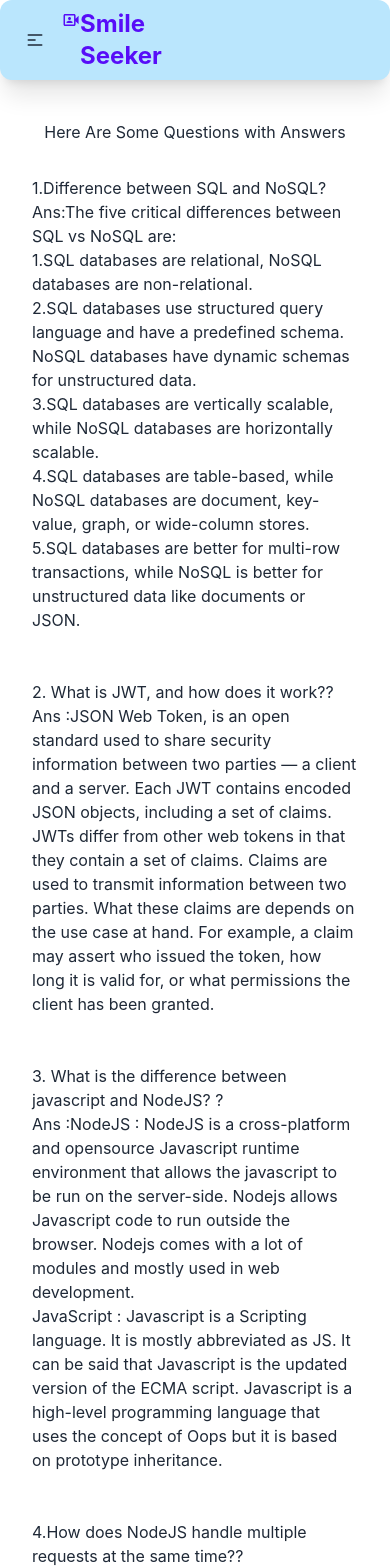
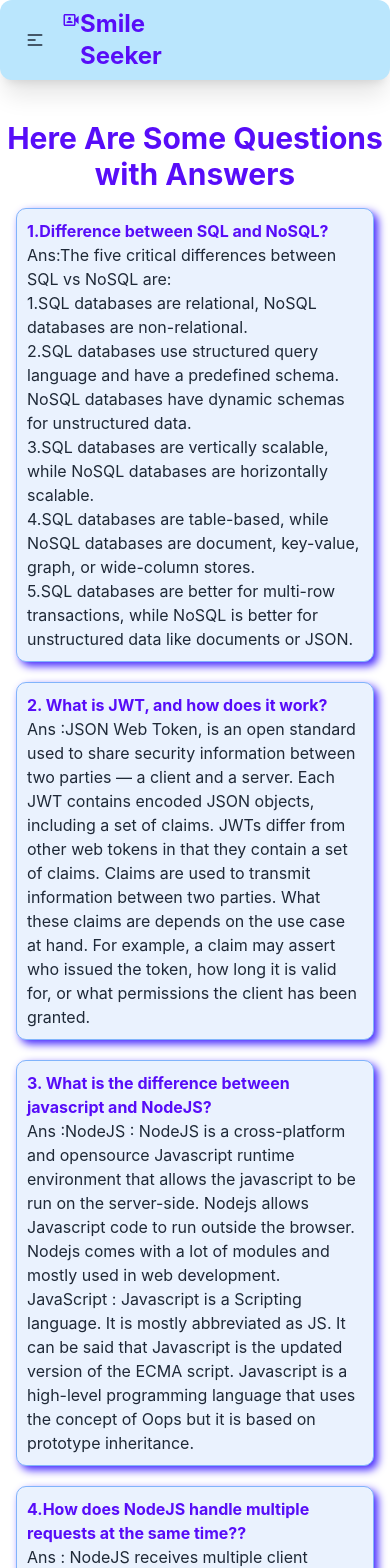
Before and after one commit to JulianaTonu/service-website, a React (Create React App) app: page /blog in a window 390 px wide. Shown: the top 1568 px of the page. Built offline with nearby package versions, Linux system fonts and the light colour scheme; no server answers.

Commit message:
edit blog

```diff
--- a/src/components/Blog/Blog.css
+++ b/src/components/Blog/Blog.css
@@ -0,0 +1,27 @@
+
+.ques{
+    border: 1px solid rgb(129, 180, 251);
+    padding: 10px;
+    border-radius: 10px;
+    /* width: 330px; */
+    margin-left: 10%;
+   margin-bottom: 30px;
+    box-shadow: 4px 4px 8px rgb(68, 39, 254);
+    background-color: rgb(234, 242, 254);
+}
+
+@media screen and (max-width:767px){
+    .ques{
+       width: auto;
+       padding: 10px;
+       margin: auto;
+
+
+    }
+
+    .text{
+        display: grid;
+        grid-template-columns: repeat(1, 1fr);
+      gap: 20px;
+    }
+}
--- a/src/components/Blog/Blog.js
+++ b/src/components/Blog/Blog.js
@@ -5,13 +5,13 @@ const Blog = () => {
     return (
         <div>
 
-            <h1 className='text-center mt-5'>Here Are Some Questions with Answers</h1>
+            <h1 className='text-center mt-5 text-primary text-3xl font-bold'>Here Are Some Questions with Answers</h1>
 
     <div class="container  ">
 
         <div class="p-4 text">
             <div class="p-4 mb-4 ques">
-              <h5>1.Difference between SQL and NoSQL?</h5>
+              <h5 className='text-primary font-bold'>1.Difference between SQL and NoSQL?</h5>
               <p>Ans:The five critical differences between SQL vs NoSQL are:
 <br />
 1.SQL databases are relational, NoSQL databases are non-relational.
@@ -26,13 +26,13 @@ const Blog = () => {
             </div>
 
             <div class="p-4 mb-4 ques">
-              <h5>2. What is JWT, and how does it work?? </h5>
+              <h5 className='text-primary font-bold'>2. What is JWT, and how does it work? </h5>
               <p>Ans :JSON Web Token, is an open standard used to share security information between two parties — a client and a server. Each JWT contains encoded JSON objects, including a set of claims.
               JWTs differ from other web tokens in that they contain a set of claims. Claims are used to transmit information between two parties. What these claims are depends on the use case at hand. For example, a claim may assert who issued the token, how long it is valid for, or what permissions the client has been granted.
               </p>
             </div>
             <div class="p-4 mb-4 ques">
-              <h5>3. What is the difference between javascript and NodeJS? ? </h5>
+              <h5 className='text-primary font-bold'>3. What is the difference between javascript and NodeJS?  </h5>
               <p>Ans :NodeJS :
 NodeJS is a cross-platform and opensource Javascript runtime environment that allows the javascript to be run on the server-side. Nodejs allows Javascript code to run outside the browser. Nodejs comes with a lot of modules and mostly used in web development.
 <br />
@@ -42,7 +42,7 @@ Javascript is a Scripting language. It is mostly abbreviated as JS. It can be sa
             </div>
 
             <div class="p-4 mb-4 ques">
-              <h5>4.How does NodeJS handle multiple requests at the same time?? </h5>
+              <h5 className='text-primary font-bold'>4.How does NodeJS handle multiple requests at the same time?? </h5>
               <p>Ans : NodeJS receives multiple client requests and places them into EventQueue. NodeJS is built with the concept of event-driven architecture. NodeJS has its own EventLoop which is an infinite loop that receives requests and processes them..
     </p>
 
```
